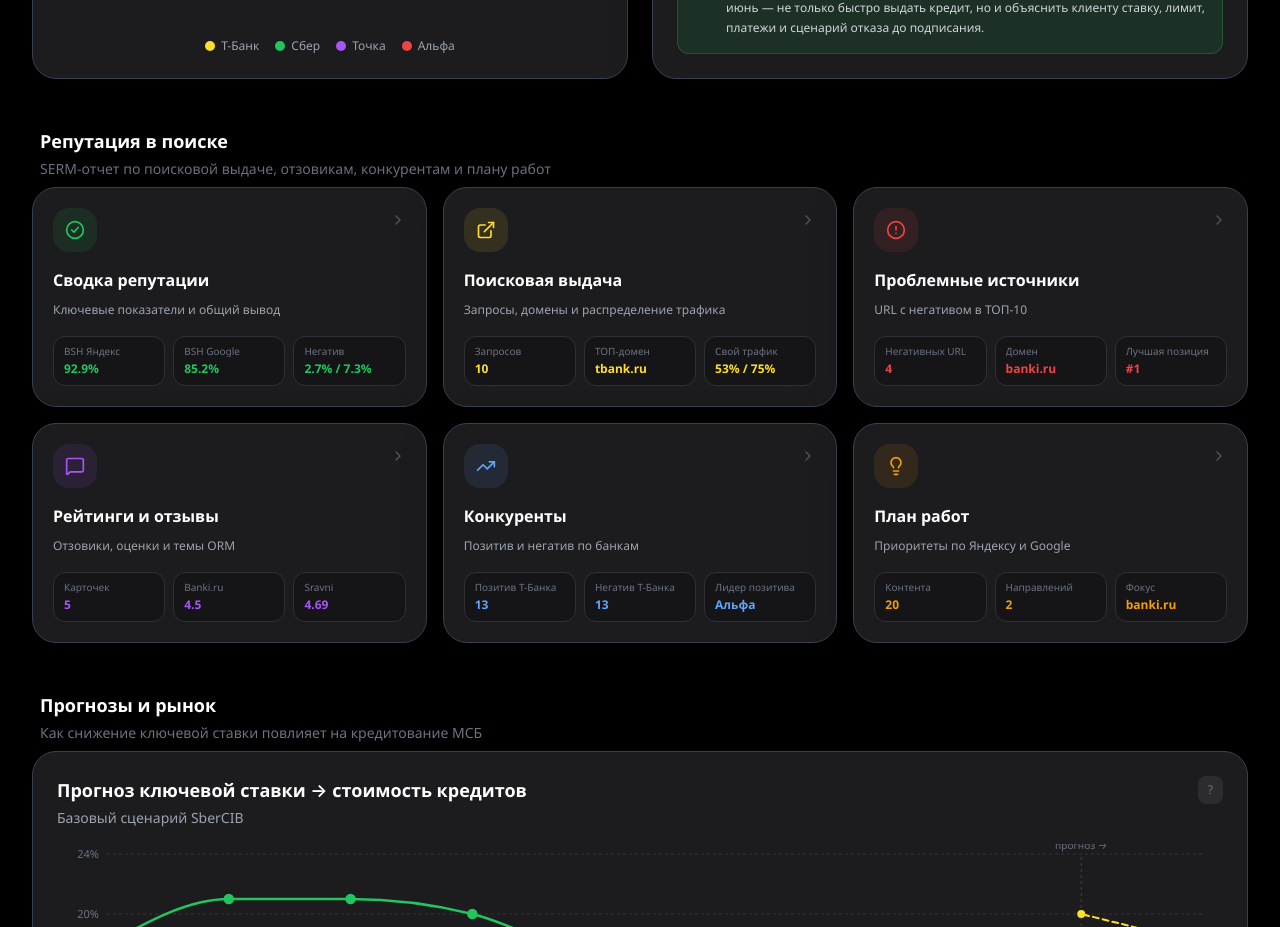
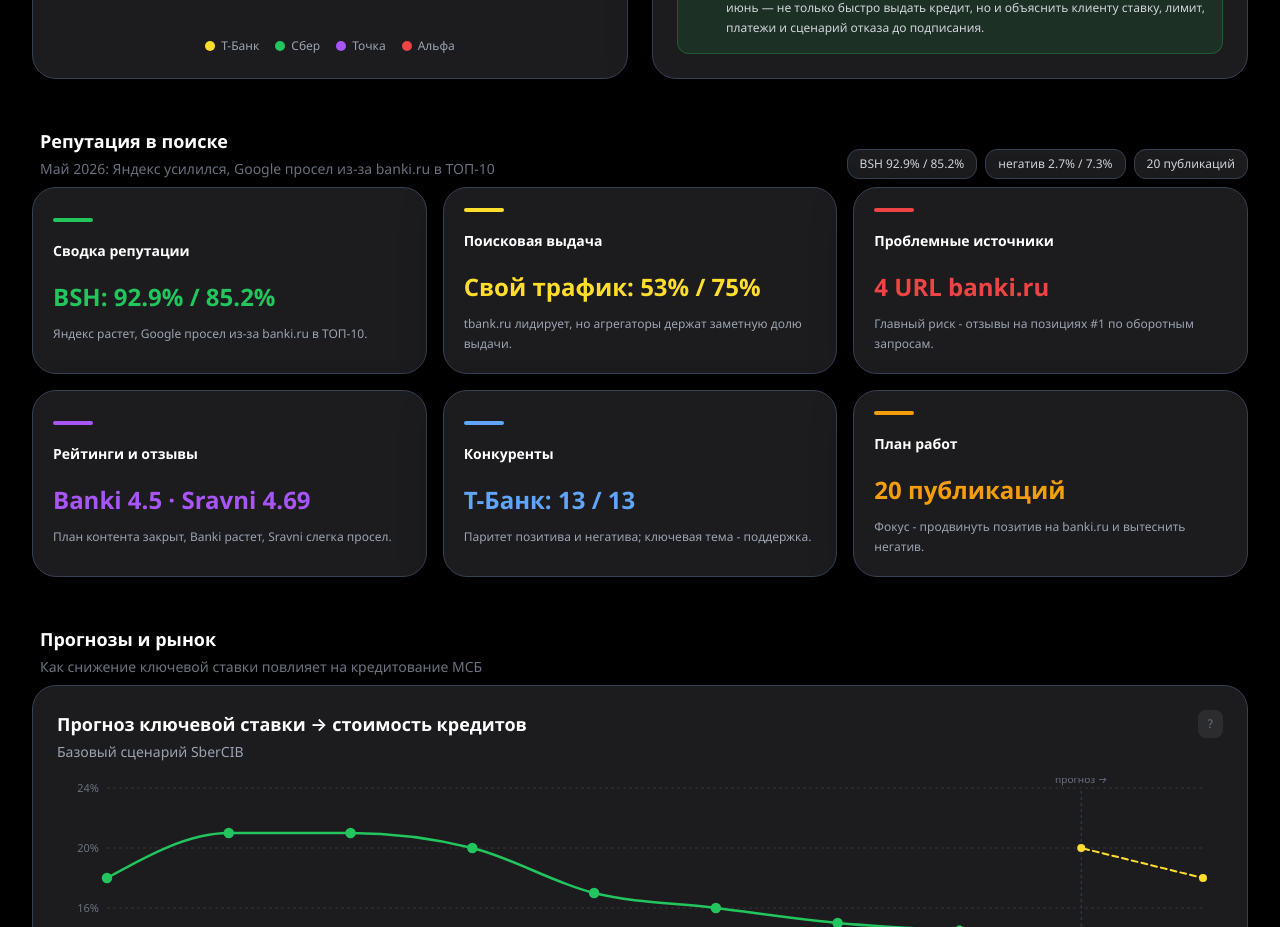
Before and after one commit to Kosxy/tbank-dashboard, a React (Vite) app: page / in a window 1280 px wide. Shown: the part 2340-3267 px from the top of the page. Built offline with nearby package versions, Linux system fonts and the light colour scheme.

Commit message:
Simplify search reputation entry cards

```diff
--- a/src/App.jsx
+++ b/src/App.jsx
@@ -346,11 +346,8 @@
     icon: CheckCircle2,
     tone: "#22C55E",
     meta: "Ключевые показатели и общий вывод",
-    stats: [
-      { label: "BSH Яндекс", value: "92.9%" },
-      { label: "BSH Google", value: "85.2%" },
-      { label: "Негатив", value: "2.7% / 7.3%" },
-    ],
+    primaryMetric: "BSH: 92.9% / 85.2%",
+    insight: "Яндекс растет, Google просел из-за banki.ru в ТОП-10.",
   },
   {
     id: "serp",
@@ -358,11 +355,8 @@
     icon: ExternalLink,
     tone: "#FFDD2D",
     meta: "Запросы, домены и распределение трафика",
-    stats: [
-      { label: "Запросов", value: "10" },
-      { label: "ТОП-домен", value: "tbank.ru" },
-      { label: "Свой трафик", value: "53% / 75%" },
-    ],
+    primaryMetric: "Свой трафик: 53% / 75%",
+    insight: "tbank.ru лидирует, но агрегаторы держат заметную долю выдачи.",
   },
   {
     id: "problems",
@@ -370,11 +364,8 @@
     icon: AlertCircle,
     tone: "#EF4444",
     meta: "URL с негативом в ТОП-10",
-    stats: [
-      { label: "Негативных URL", value: "4" },
-      { label: "Домен", value: "banki.ru" },
-      { label: "Лучшая позиция", value: "#1" },
-    ],
+    primaryMetric: "4 URL banki.ru",
+    insight: "Главный риск - отзывы на позициях #1 по оборотным запросам.",
   },
   {
     id: "ratings",
@@ -382,11 +373,8 @@
     icon: MessageSquare,
     tone: "#A855F7",
     meta: "Отзовики, оценки и темы ORM",
-    stats: [
-      { label: "Карточек", value: "5" },
-      { label: "Banki.ru", value: "4.5" },
-      { label: "Sravni", value: "4.69" },
-    ],
+    primaryMetric: "Banki 4.5 · Sravni 4.69",
+    insight: "План контента закрыт, Banki растет, Sravni слегка просел.",
   },
   {
     id: "competitors",
@@ -394,11 +382,8 @@
     icon: TrendingUp,
     tone: "#60A5FA",
     meta: "Позитив и негатив по банкам",
-    stats: [
-      { label: "Позитив Т-Банка", value: "13" },
-      { label: "Негатив Т-Банка", value: "13" },
-      { label: "Лидер позитива", value: "Альфа" },
-    ],
+    primaryMetric: "Т-Банк: 13 / 13",
+    insight: "Паритет позитива и негатива; ключевая тема - поддержка.",
   },
   {
     id: "plan",
@@ -406,11 +391,8 @@
     icon: Lightbulb,
     tone: "#F59E0B",
     meta: "Приоритеты по Яндексу и Google",
-    stats: [
-      { label: "Контента", value: "20" },
-      { label: "Направлений", value: "2" },
-      { label: "Фокус", value: "banki.ru" },
-    ],
+    primaryMetric: "20 публикаций",
+    insight: "Фокус - продвинуть позитив на banki.ru и вытеснить негатив.",
   },
 ];
 
@@ -1242,38 +1224,36 @@
 
             {/* ═══ SECTION 4: Search Reputation ═══ */}
             <div className="space-y-4 pt-4">
-              <div className="pl-2 mb-2">
-                <h3 className="text-lg font-semibold text-white">Репутация в поиске</h3>
-                <p className="text-sm mt-1" style={{ color: "#6B7280" }}>SERM-отчет по поисковой выдаче, отзовикам, конкурентам и плану работ</p>
+              <div className="pl-2 mb-2 flex flex-col md:flex-row md:items-end md:justify-between gap-2">
+                <div>
+                  <h3 className="text-lg font-semibold text-white">Репутация в поиске</h3>
+                  <p className="text-sm mt-1" style={{ color: "#6B7280" }}>Май 2026: Яндекс усилился, Google просел из-за banki.ru в ТОП-10</p>
+                </div>
+                <div className="flex flex-wrap gap-2">
+                  {["BSH 92.9% / 85.2%", "негатив 2.7% / 7.3%", "20 публикаций"].map((metric) => (
+                    <span key={metric} className="px-3 py-1.5 rounded-xl text-xs font-medium"
+                      style={{ backgroundColor: "#1C1C1E", border: "1px solid #374151", color: "#D1D5DB" }}>
+                      {metric}
+                    </span>
+                  ))}
+                </div>
               </div>
               <div className="grid gap-4 grid-serm-entry">
                 {sermEntryPoints.map((entry) => {
-                  const Icon = entry.icon;
-
                   return (
                     <button key={entry.id} type="button" onClick={() => openSermReport(entry)}
                       className="group text-left rounded-3xl p-5"
-                      style={{ backgroundColor: "#1C1C1E", border: "1px solid #374151", minHeight: "214px", boxShadow: "0 14px 42px rgba(0,0,0,0.36)" }}
+                      style={{ backgroundColor: "#1C1C1E", border: "1px solid #374151", minHeight: "148px", boxShadow: "0 14px 42px rgba(0,0,0,0.36)" }}
                       onMouseEnter={e => { e.currentTarget.style.borderColor = "rgba(255,221,45,0.45)"; e.currentTarget.style.transform = "translateY(-2px)"; }}
                       onMouseLeave={e => { e.currentTarget.style.borderColor = "#374151"; e.currentTarget.style.transform = "translateY(0)"; }}
                     >
-                      <div className="flex items-start justify-between gap-4">
-                        <span className="w-11 h-11 rounded-2xl flex items-center justify-center shrink-0" style={{ backgroundColor: `${entry.tone}1A`, color: entry.tone }}>
-                          <Icon className="w-5 h-5" />
-                        </span>
-                        <ChevronRight className="w-4 h-4 shrink-0 mt-1" style={{ color: "#4B5563" }} />
+                      <div className="h-1 w-10 rounded-full mb-4" style={{ backgroundColor: entry.tone }} />
+                      <div>
+                        <span className="text-sm font-semibold text-white">{entry.label}</span>
                       </div>
-                      <div className="mt-4">
-                        <h4 className="text-base font-semibold text-white">{entry.label}</h4>
-                        <p className="text-xs leading-relaxed mt-2" style={{ color: "#9CA3AF" }}>{entry.meta}</p>
-                      </div>
-                      <div className="grid grid-cols-3 gap-2 mt-4">
-                        {entry.stats.map((stat) => (
-                          <div key={stat.label} className="rounded-xl px-2.5 py-2 min-w-0" style={{ backgroundColor: "#151518", border: "1px solid #2F3137" }}>
-                            <div className="text-[10px] leading-tight truncate" style={{ color: "#6B7280" }}>{stat.label}</div>
-                            <div className="text-xs font-semibold mt-1 truncate" style={{ color: entry.tone }}>{stat.value}</div>
-                          </div>
-                        ))}
+                      <div className="mt-5">
+                        <div className="text-2xl font-bold leading-tight" style={{ color: entry.tone }}>{entry.primaryMetric}</div>
+                        <p className="text-xs leading-relaxed mt-3" style={{ color: "#9CA3AF" }}>{entry.insight}</p>
                       </div>
                     </button>
                   );
```
